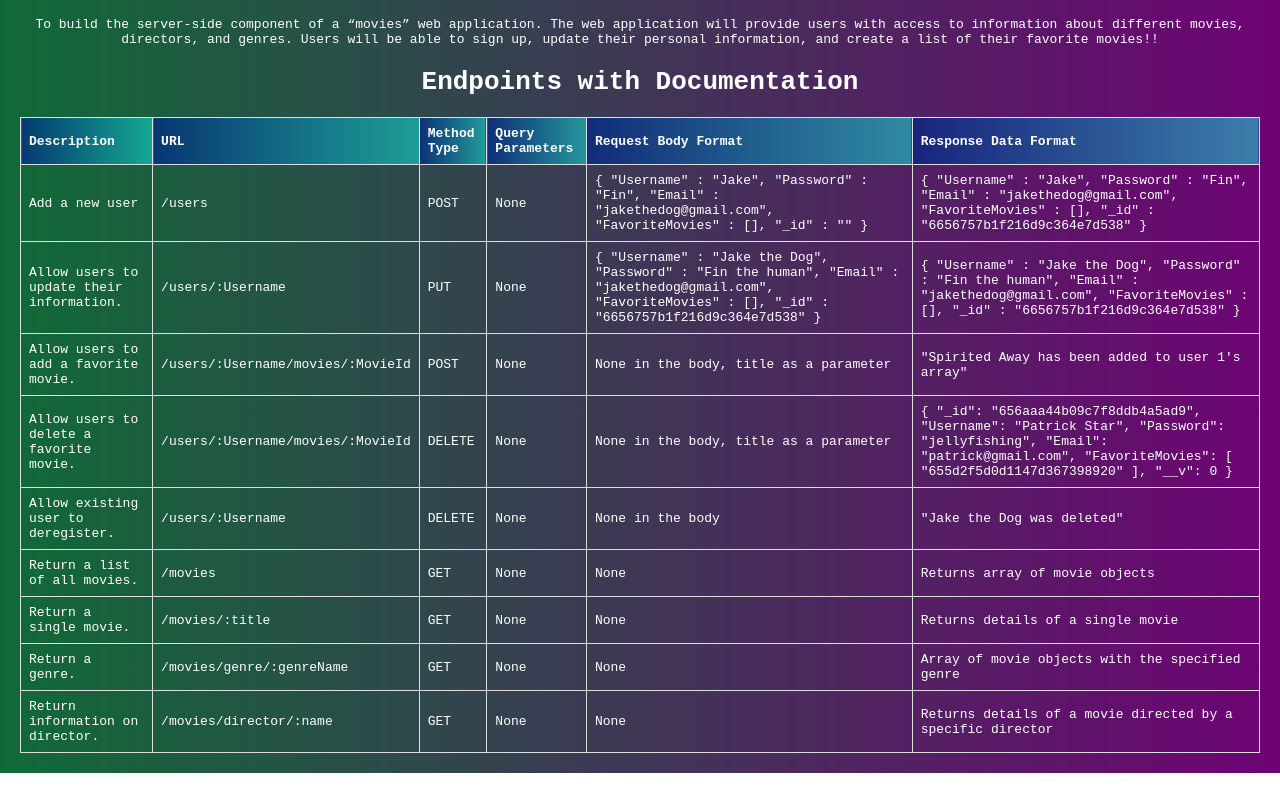
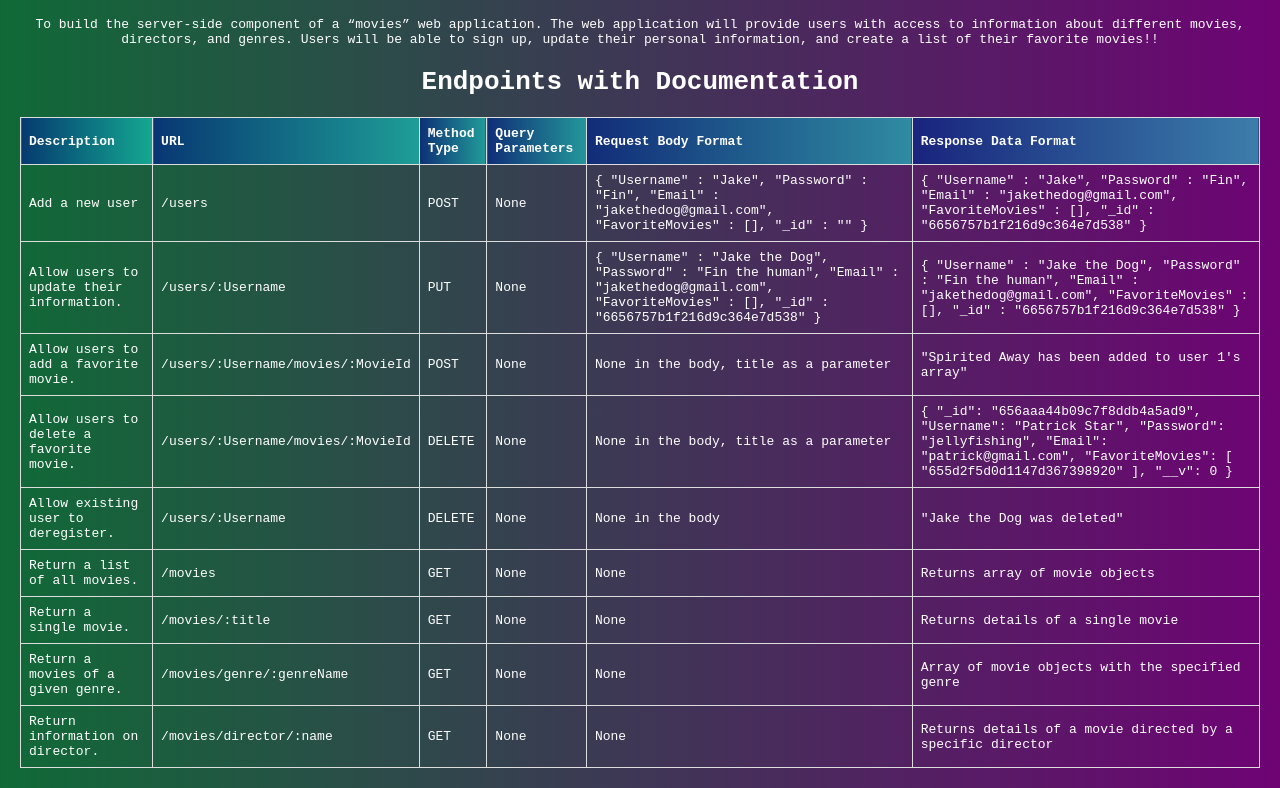
Before and after one commit to bphil1041/Movie-Api, a website: page public/documentation.html in a window 1280 px wide. Shown: the part 95-883 px from the top of the page. Drawn offline with Linux system fonts and the light colour scheme.

Commit message:
Update documentation.html

```diff
--- a/public/documentation.html
+++ b/public/documentation.html
@@ -148,7 +148,7 @@
             <td>Returns details of a single movie</td>
         </tr>
         <tr>
-            <td>Return a genre.</td>
+            <td>Return a movies of a given genre.</td>
             <td>/movies/genre/:genreName</td>
             <td>GET</td>
             <td>None</td>
```
